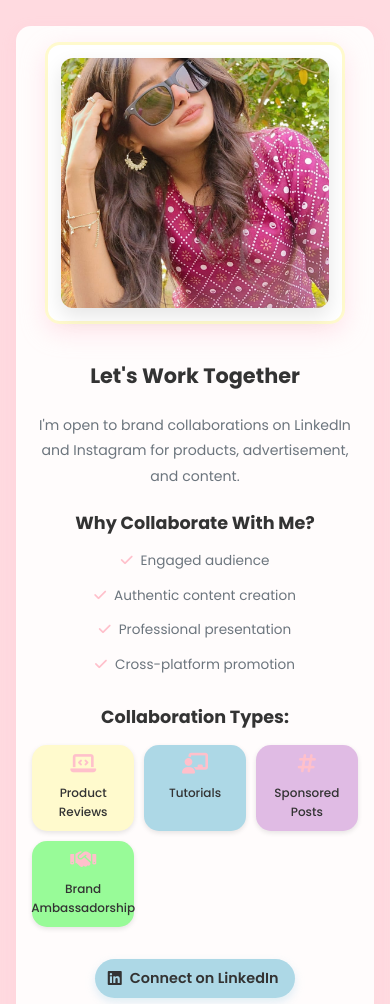
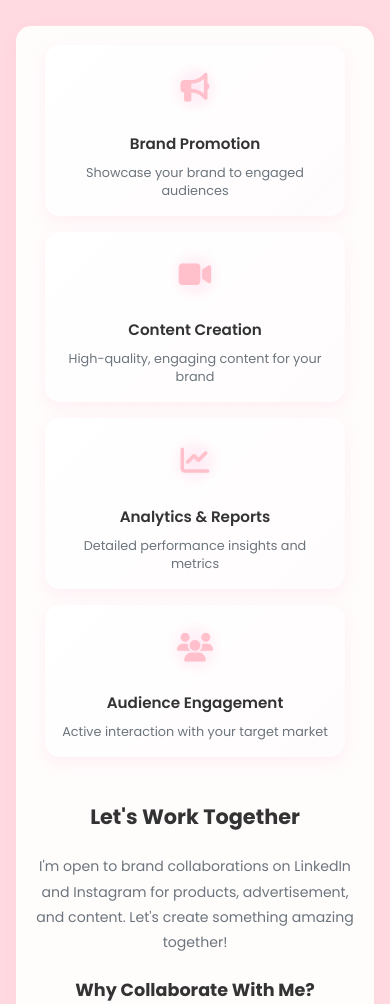
Before and after one commit to kumkumdahreja/My-Portfolio, a plain HTML site: page services.html in a window 390 px wide. Shown: the part 2420-3424 px from the top of the page. Drawn offline with Linux system fonts and the light colour scheme.

Commit message:
Last Updated on 1/28/2026: 	modified:   assets/css/services.css 	modified:   resume.html 	modified:   services.html

```diff
--- a/assets/css/services.css
+++ b/assets/css/services.css
@@ -155,7 +155,7 @@
 .collaboration-content {
   display: flex;
   align-items: center;
-  padding: 2rem;
+  padding: 3rem;
   gap: 3rem;
   background: var(--glass-bg); /* Nearly opaque white for clarity */
   backdrop-filter: blur(5px);
@@ -341,48 +341,78 @@
   color: var(--text-light); /* Icon becomes white on hover */
 }
 
-.collab-image {
+/* NEW: Collaboration Icon Grid */
+.collab-icons {
   flex: 1;
-  position: relative;
-  padding: 1.5rem; /* Padding to create space for the decorative border */
-  background-color: var(
-    --accent-color-yellow
-  ); /* Solid vibrant yellow border effect */
-  border-radius: var(--border-radius);
-  box-shadow: var(--shadow-hover); /* More prominent shadow for the image */
-  /* RESPONSIVE: Ensure image container scales and has a max width */
-  max-width: 500px; /* Limit max width for the image container */
-  margin: 0 auto; /* Center image container when stacked */
-  box-sizing: border-box; /* Include padding in the width */
+  display: grid;
+  grid-template-columns: repeat(2, 1fr);
+  gap: 1.5rem;
+  max-width: 400px;
 }
 
-.collab-image::before {
-  /* Decorative inner border/frame */
-  content: "";
-  position: absolute;
-  inset: 5px; /* Controls the thickness of the inner border */
-  background: var(--light-color); /* White background inside the frame */
-  border-radius: calc(
-    var(--border-radius) - 5px
-  ); /* Slightly smaller inner border radius */
-  z-index: 1;
+.collab-icon-item {
+  background: linear-gradient(135deg, var(--glass-bg), rgba(255, 255, 255, 0.1));
+  border-radius: var(--border-radius);
+  padding: 1.5rem;
+  text-align: center;
+  border: 1px solid var(--glass-border);
+  box-shadow: var(--shadow);
+  transition: var(--transition);
 }
 
-.collab-image img {
-  width: 100%;
-  height: 350px; /* Fixed height for consistency */
-  object-fit: cover; /* Ensures image covers the area nicely */
-  border-radius: calc(
-    var(--border-radius) - 5px
-  ); /* Match inner border radius */
-  position: relative;
-  z-index: 2; /* Ensures image is on top of the 'before' pseudo-element */
-  display: block; /* Remove extra space below image */
-  box-shadow: 0 8px 20px rgba(0, 0, 0, 0.1); /* Soft shadow on the image itself */
-  /* RESPONSIVE: Make image height more flexible */
-  height: auto;
-  min-height: 200px; /* Minimum height for image */
-  max-height: 350px; /* Max height to maintain proportion */
+.collab-icon-item:hover {
+  transform: translateY(-5px);
+  box-shadow: var(--shadow-hover);
+  border-color: var(--glass-border-hover);
+}
+
+.collab-icon-item i {
+  font-size: 2.5rem;
+  color: var(--primary-color);
+  margin-bottom: 1rem;
+  background: radial-gradient(circle at center, rgba(255, 105, 180, 0.15), transparent 70%);
+  padding: 0.8rem;
+  border-radius: 50%;
+}
+
+.collab-icon-title {
+  font-size: 1rem;
+  font-weight: 600;
+  color: var(--text-dark);
+  margin-bottom: 0.5rem;
+}
+
+.collab-icon-desc {
+  font-size: 0.85rem;
+  color: var(--gray-color);
+  line-height: 1.4;
+}
+
+/* NEW: Collaboration Stats */
+.collab-stats {
+  display: flex;
+  justify-content: space-around;
+  gap: 1rem;
+  margin-top: 2rem;
+  padding-top: 2rem;
+  border-top: 1px solid var(--glass-border);
+}
+
+.stat-item {
+  text-align: center;
+}
+
+.stat-number {
+  font-size: 2rem;
+  font-weight: 700;
+  color: var(--primary-color);
+  margin-bottom: 0.3rem;
+}
+
+.stat-label {
+  font-size: 0.85rem;
+  color: var(--gray-color);
+  font-weight: 500;
 }
 
 /* Responsive Styles */
@@ -390,19 +420,15 @@
   .collaboration-content {
     flex-direction: column; /* Stack collaboration content vertically */
     gap: 2rem; /* Reduce gap when stacked */
-    padding: 1.5rem; /* Adjust padding */
+    padding: 2rem; /* Adjust padding */
   }
 
-  .collab-image {
-    order: -1; /* Move image above text on smaller screens */
+  .collab-icons {
+    order: -1; /* Move icons above text on smaller screens */
     margin-bottom: 2rem;
-    width: 100%; /* Ensure image takes full width */
-    max-width: 450px; /* Adjust max-width for image when stacked */
-  }
-
-  .collab-image img {
-    height: auto; /* Allow height to adjust naturally */
-    max-height: 300px; /* Reduce max height for tablets */
+    width: 100%; /* Ensure icons take full width */
+    max-width: 500px; /* Adjust max-width for icons when stacked */
+    margin: 0 auto 2rem;
   }
 
   .collab-text {
@@ -464,7 +490,7 @@
   }
 
   .collaboration-content {
-    padding: 1.2rem; /* Reduce padding for collaboration content */
+    padding: 1.5rem; /* Reduce padding for collaboration content */
     gap: 1.5rem; /* Reduce gap */
   }
 
@@ -504,6 +530,32 @@
 
   .type-item span {
     font-size: 0.85rem;
+  }
+
+  .collab-icons {
+    grid-template-columns: repeat(2, 1fr);
+    gap: 1rem;
+  }
+
+  .collab-icon-item {
+    padding: 1.2rem;
+  }
+
+  .collab-icon-item i {
+    font-size: 2rem;
+  }
+
+  .collab-icon-title {
+    font-size: 0.95rem;
+  }
+
+  .collab-icon-desc {
+    font-size: 0.8rem;
+  }
+
+  .collab-stats {
+    flex-wrap: wrap;
+    gap: 1.5rem;
   }
 
   .social-platforms {
@@ -565,24 +617,22 @@
   }
 
   .collaboration-content {
-    padding: 1rem; /* Further reduce padding for collaboration content */
+    padding: 1.2rem; /* Further reduce padding for collaboration content */
     gap: 1rem; /* Further reduce gap */
   }
 
-  .collab-image {
-    max-width: 300px; /* Even smaller max width for image when stacked */
-    margin-bottom: 1.5rem;
-    padding: 1rem; /* Reduce padding around the image frame */
+  .collab-icons {
+    grid-template-columns: 1fr;
+    max-width: 300px;
+    gap: 1rem;
   }
 
-  .collab-image::before {
-    inset: 3px; /* Smaller inner border thickness */
-    border-radius: calc(var(--border-radius) - 3px);
+  .collab-icon-item {
+    padding: 1rem;
   }
 
-  .collab-image img {
-    max-height: 250px; /* Further reduce max height for very small screens */
-    border-radius: calc(var(--border-radius) - 3px);
+  .collab-icon-item i {
+    font-size: 1.8rem;
   }
 
   .collab-text h3 {
@@ -620,6 +670,19 @@
   }
 
   .type-item span {
+    font-size: 0.75rem;
+  }
+
+  .collab-stats {
+    gap: 1rem;
+    padding-top: 1.5rem;
+  }
+
+  .stat-number {
+    font-size: 1.5rem;
+  }
+
+  .stat-label {
     font-size: 0.75rem;
   }
 
@@ -669,23 +732,11 @@
   }
 
   .collaboration-content {
-    padding: 0.8rem;
+    padding: 1rem;
   }
 
-  .collab-image {
+  .collab-icons {
     max-width: 280px;
-    margin-bottom: 1rem;
-    padding: 0.8rem;
-  }
-
-  .collab-image::before {
-    inset: 2px;
-    border-radius: calc(var(--border-radius) - 2px);
-  }
-
-  .collab-image img {
-    max-height: 200px;
-    border-radius: calc(var(--border-radius) - 2px);
   }
 
   .collab-text h3 {
@@ -723,6 +774,21 @@
     font-size: 0.7rem;
   }
 
+  .collab-stats {
+    flex-direction: column;
+    gap: 0.8rem;
+  }
+
+  .stat-item {
+    display: flex;
+    justify-content: space-between;
+    align-items: center;
+    width: 100%;
+    padding: 0.5rem;
+    background: var(--glass-bg);
+    border-radius: var(--border-radius);
+  }
+
   .social-platforms a {
     max-width: 180px;
     font-size: 0.85rem;
--- a/services.html
+++ b/services.html
@@ -140,7 +140,8 @@
             <h3>Let's Work Together</h3>
             <p>
               I'm open to brand collaborations on LinkedIn and Instagram for
-              products, advertisement, and content.
+              products, advertisement, and content. Let's create something
+              amazing together!
             </p>
 
             <div class="collab-benefits">
@@ -150,6 +151,8 @@
                 <li><i class="fas fa-check"></i> Authentic content creation</li>
                 <li><i class="fas fa-check"></i> Professional presentation</li>
                 <li><i class="fas fa-check"></i> Cross-platform promotion</li>
+                <li><i class="fas fa-check"></i> Timely delivery</li>
+                <li><i class="fas fa-check"></i> Creative approach</li>
               </ul>
             </div>
 
@@ -175,6 +178,21 @@
               </div>
             </div>
 
+            <div class="collab-stats">
+              <div class="stat-item">
+                <div class="stat-number">24/7</div>
+                <div class="stat-label">Response Time</div>
+              </div>
+              <div class="stat-item">
+                <div class="stat-number">100%</div>
+                <div class="stat-label">Professional</div>
+              </div>
+              <div class="stat-item">
+                <div class="stat-number">48h</div>
+                <div class="stat-label">Delivery</div>
+              </div>
+            </div>
+
             <div class="social-platforms">
               <a
                 href="https://linkedin.com/in/kumkumdahreja"
@@ -192,8 +210,28 @@
               </a>
             </div>
           </div>
-          <div class="collab-image">
-            <img src="assets/images/profile3.jpg" alt="Brand Collaboration" />
+
+          <div class="collab-icons">
+            <div class="collab-icon-item">
+              <i class="fas fa-bullhorn"></i>
+              <div class="collab-icon-title">Brand Promotion</div>
+              <div class="collab-icon-desc">Showcase your brand to engaged audiences</div>
+            </div>
+            <div class="collab-icon-item">
+              <i class="fas fa-video"></i>
+              <div class="collab-icon-title">Content Creation</div>
+              <div class="collab-icon-desc">High-quality, engaging content for your brand</div>
+            </div>
+            <div class="collab-icon-item">
+              <i class="fas fa-chart-line"></i>
+              <div class="collab-icon-title">Analytics & Reports</div>
+              <div class="collab-icon-desc">Detailed performance insights and metrics</div>
+            </div>
+            <div class="collab-icon-item">
+              <i class="fas fa-users"></i>
+              <div class="collab-icon-title">Audience Engagement</div>
+              <div class="collab-icon-desc">Active interaction with your target market</div>
+            </div>
           </div>
         </div>
       </div>
```
Also changed, not shown: resume.html (+22 -11 lines).
